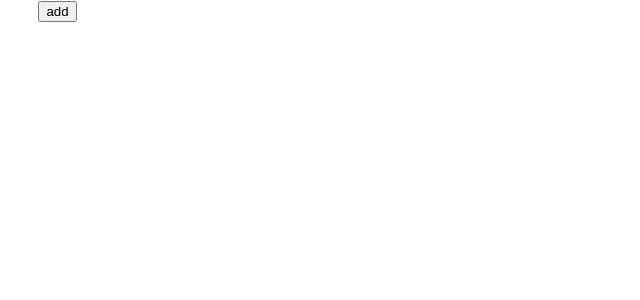
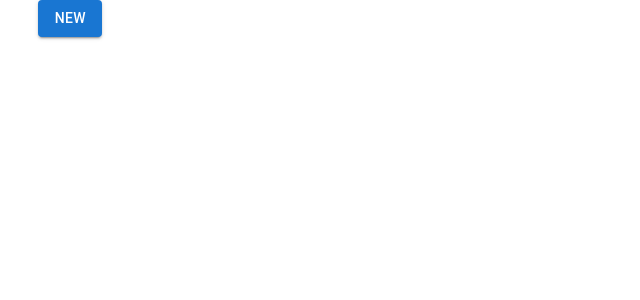
Before and after one commit to Nucleartaxi/cougs-share-food, a React (Create React App) app in the folder cougs-share-food/: page / in a window 1280 px wide. Shown: the top 300 px of the page, without its empty margins (0-640 px from the left). Built offline with nearby package versions, Linux system fonts and the light colour scheme.

Commit message:
new post button

```diff
--- a/cougs-share-food/src/pages/index.js
+++ b/cougs-share-food/src/pages/index.js
@@ -1,7 +1,8 @@
 import React from "react";
 import "./homepage.css";
+import Button from '@mui/material/Button';
+import { Link } from 'react-router-dom';
 
-function handleCLick() {}
 
 function Home() {
   return (
@@ -19,7 +20,9 @@ function Home() {
           <p className="new">new</p>
         </div>  */}
 
-        <button onClick={handleCLick}> add</button>
+        <Button component={Link} to="/inputForm" variant="contained" color="primary">
+          New
+        </Button>
       </div>
 
     </div>
```
